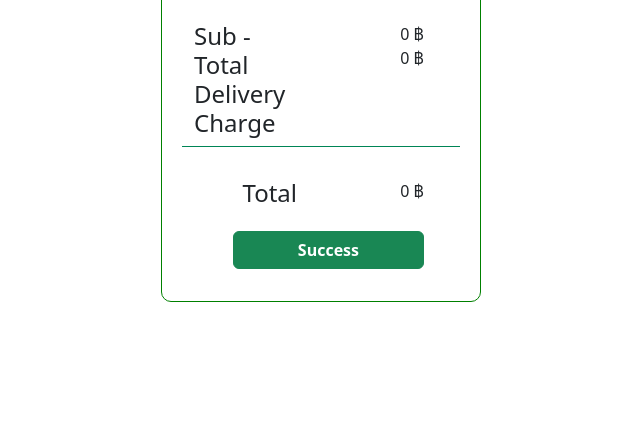
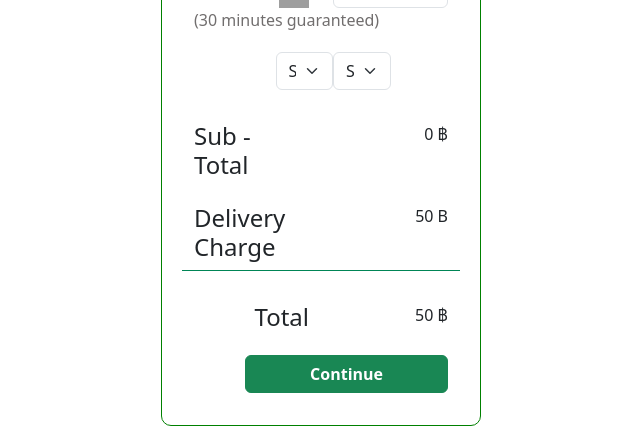
Before and after one commit to nonnnz/pizza-database-project, a PHP site: page /pages/cart.php in a window 1280 px wide. Shown: the part 2115-2541 px from the top of the page, without its empty margins (319-959 px from the left). Before the commit the page ends 2417 px from the top, so only its background shows below. Run offline with PHP 8.4, Linux system fonts and the light colour scheme; a user stored in the database is signed in; data comes from the database, SQL or seed files in the repository; grey boxes are pictures that could not be loaded.

Commit message:
Update service type

```diff
--- a/pages/cart.php
+++ b/pages/cart.php
@@ -91,7 +91,17 @@ if(isset($_POST['submit'])) {
   <script src="https://cdn.jsdelivr.net/npm/bootstrap@5.3.0-alpha1/dist/js/bootstrap.bundle.min.js" integrity="sha384-w76AqPfDkMBDXo30jS1Sgez6pr3x5MlQ1ZAGC+nuZB+EYdgRZgiwxhTBTkF7CXvN" crossorigin="anonymous"></script>
   <link href="https://cdn.jsdelivr.net/npm/bootstrap@5.3.0-alpha1/dist/css/bootstrap.min.css" rel="stylesheet" integrity="sha384-GLhlTQ8iRABdZLl6O3oVMWSktQOp6b7In1Zl3/Jr59b6EGGoI1aFkw7cmDA6j6gD" crossorigin="anonymous">
   <link rel="stylesheet" href="https://cdnjs.cloudflare.com/ajax/libs/font-awesome/4.7.0/css/font-awesome.min.css">
-
+  <script>
+    function toggleParagraph() {
+      var paragraph = document.getElementById("myParagraph");
+      var selectBar = document.getElementById("mySelect");
+      if (selectBar.value === "show") {
+        paragraph.style.display = "flex";
+      } else {
+        paragraph.style.display = "none";
+      }
+    }
+  </script>
 </head>
 
 <body>
@@ -122,38 +132,7 @@ if(isset($_POST['submit'])) {
                     </div>
                 </div>
             <?php endforeach; ?>
-            <!-- <div class="row" style="margin-top: 1em;">
-                <div class="col">
-                    <h6>Crispy Thin Large</h6>
-                    <p>Seafood Deluxe (519 ฿)</p>
-                </div>
-                <div class="col" style="text-align: center;">
-                    <p> x 1</p>
-                </div>
-                <div class="col" style="text-align: end;">
-                    279 B
-                </div>
-                <div class="col-1">
-                    <a href="#">
-                        <i class="fa fa-close" style="color: red;"></i>
-                    </a>
-                </div>
-            </div>
-            <div class="row">
-                <div class="col">
-                    <h6>Crispy Thin Large</h6>
-                    <p>Double Pepperoni (399 ฿)</p>
-                </div>
-                <div class="col" style="text-align: center;">
-                    <p> x 1</p>
-                </div>
-                <div class="col" style="text-align: end;">
-                    Free
-                </div>
-                <div class="col-1">
 
-                </div>
-            </div> -->
 
         </div>
         <div class="row" style="margin-top: 1em;">
@@ -173,20 +152,30 @@ if(isset($_POST['submit'])) {
         <div class="row" style="border-bottom: 1px solid #008556;">
             <h4>SERVICE TYPE</h4>
         </div>
+
         <div class="row" style="margin-top:1em ;">
             <div class="col">
-                <input type="radio" class="btn-check" name="options-outlined" id="success-outlined" autocomplete="off" checked>
+                <input type="radio" class="btn-check" name="output" id="success-outlined" value="credit"  checked>
                 <label class="btn btn-outline-success" for="success-outlined" style="width: 100%; height: 80px; display: flex; justify-content: center; align-items: center; text-align: center; font-weight: bold;" >30 Minutes Delivery</label>
             </div>
             <div class="col">
-                <input type="radio" class="btn-check" name="options-outlined" id="danger-outlined" autocomplete="off">
+                <input type="radio" class="btn-check" name="output" id="danger-outlined" value="true">
                 <label class="btn btn-outline-success" for="danger-outlined" style="width: 100%;  height: 80px; display: flex; justify-content: center; align-items: center; text-align: center; font-weight: bold;">Pick Up 0 B</label>
             </div>
         </div>
-        <div class="row" style="margin-top:1em ; border-bottom: 1px solid #008556;" >
+
+        <div id="output"></div>
+        <script>
+            const outputDiv = document.getElementById("output");
+            const radioButtons = document.getElementsByName("output");
+
+            function getOutput(value) {
+                switch (value) {
+                case "true":
+                    return `
+                    <div class="row" style="margin-top:1em ; border-bottom: 1px solid #008556;" >
             <h4>SELECT STORE</h4>
         </div>
-
         <div class="row" style="margin-top: 1em;">
             <div class="col-4">
                 <h4>
@@ -231,14 +220,12 @@ if(isset($_POST['submit'])) {
                 </div>
             </div>
         </div>
-        <div class="row" style="margin-top: 3em;border-bottom: 1px solid #008556; ">
+        <div class="row" style="margin-top: 2em; border-bottom: 1px solid #008556;" >
             <div class="col">
-                <h4>Sub - Total <br> Delivery Charge</h4>
+                <h4>Sub - Total</h4>
             </div>
             <div class="col" style="text-align: end; ">
-            <?php echo number_format($cart_total,0); ?> ฿ <br> 0 ฿
-            </div>
-            <div class="col-1">
+                <?php echo number_format($cart_total,0); ?> ฿
             </div>
 
         </div>
@@ -248,21 +235,156 @@ if(isset($_POST['submit'])) {
                 <h4>Total</h4>
             </div>
             <div class="col" style="text-align: end; ">
-            <?php echo number_format($cart_total,0); ?> ฿
+                <?php echo number_format($cart_total,0); ?> ฿
+            </div>
+
+        </div>
+        <div class="row">
+            <div class="col">
+                <div class="d-grid d-md-flex justify-content-md-end">
+                    <button type="button" class="btn btn-success" style="padding-left: 4em; padding-right: 4em; font-weight:bold; margin-top: 1em;">Continue</button>
+                </div>
+            </div>
+
+        </div>
+                    `;
+                case "credit":
+                    return `
+                    <div class="row" style="margin-top:1em ; border-bottom: 1px solid #008556;" >
+            <h4>DELIVERY ADDRESS</h4>
+        </div>
+
+        <div class="row mt-3">
+            <div class="col">
+                <h5>Delivery Address</h5>
+            </div>
+            <div class="col-6 d-flex">
+                <img src="https://1112.com/images/address_review.svg" style="padding-right: 1em;"  alt="">
+                <select class="form-select"  style="width: 80%;">
+                    <option selected>Open this select menu</option>
+                    <option value="1">One</option>
+                    <option value="2">Two</option>
+                    <option value="3">Three</option>
+                </select>
+            </div>
+            <div class="col">
+                <button type="button" style="width: 100%; font-weight: bold;" class="btn btn-success">Add Address</button>
+            </div>
+        </div>
+        <div class="row mt-1">
+            <div class="col">
+            </div>
+            <div class="col-6">
+                <div class="detail" style="color: #716E6E;">
+                    <br> U life apartment 6404 wongsawang 11 Wong Sawang Bang Sue 10800
+                </div>
+                <div class="phone-number" style="color:green;">
+                    <br> phone : 0943364882
+                </div>
+            </div>
+            <div class="col">
+            </div>
+        </div>
+        <div class="row mt-1">
+            <div class="col">
+                <h5>Delivery Time</h5>
+            </div>
+            <div class="col-1 d-flex justify-content-end">
+                <img src="https://1112.com/images/deliverytime_review.svg" style="width: 30px;" alt="">
+            </div>
+            <div class="col-6 d-flex justify-content-end">
+                <select class="form-select" id="mySelect" style="width: 100%;"  onchange="toggleParagraph()">
+                    <option value="">Select time</option>
+                    <option value="show">Later</option>
+                    <option value="hide">Now</option>
+                </select>
+            </div>
+            <div class="col" style="color: #716E6E;">
+                <p>(30 minutes guaranteed)</p>
+            </div>
+        </div>
+        <div class="row mt-1 " id="myParagraph">
+            <div class="col">
             </div>
             <div class="col-1">
-        </div>
-    </div>
-    <div class="row">
-        <div class="col">
-            <div class="d-grid d-md-flex justify-content-md-end">
-                <!-- <button type="button" class="btn btn-success" style="padding-left: 4em; padding-right: 4em; font-weight:bold; margin-top: 1em;">Success</button> -->
-                <form method="POST" action="">
-                    <input type="submit" name="submit" value="Success" class="btn btn-success" style="padding-left: 4em; padding-right: 4em; font-weight:bold; margin-top: 1em;">
-                </form>
+            </div>
+            <div class="col-6 d-flex justify-content-between">
+                <select class="form-select" id="mySelect"  >
+                    <option value="">Select date</option>
+                    <option value="15">15 March</option>
+                    <option value="16">16 March</option>
+                    <option value="16">17 March</option>
+                </select>
+                <select class="form-select">
+                    <option value="">Select a time</option>
+                    <!-- Loop through times in 30-minute intervals from 9:30 to 21:00 -->
+                    <?php for ($hour = 9, $minute = 30; $hour < 21 || ($hour == 21 && $minute == 0); $minute += 30) {
+                        if ($minute == 60) {
+                            $hour++;
+                            $minute = 0;
+                        }
+                        // Format the time as "hh:mm"
+                        $time = sprintf('%02d:%02d', $hour, $minute);
+                    ?>
+                      <option value="<?php echo $time; ?>"><?php echo $time; ?></option>
+                    <?php } ?>
+                </select>
+
+            </div>
+            <div class="col">
+
             </div>
         </div>
-        <div class="col-1"></div>
+        <div class="row" style="margin-top: 2em;" >
+            <div class="col">
+                <h4>Sub - Total</h4>
+            </div>
+            <div class="col" style="text-align: end; ">
+                <?php echo number_format($cart_total,0); ?> ฿
+            </div>
+
+        </div>
+        <div class="row" style="margin-top: 1em;border-bottom: 1px solid #008556; ">
+            <div class="col">
+                <h4>Delivery Charge</h4>
+            </div>
+            <div class="col" style="text-align: end; ">
+                50 B
+            </div>
+
+        </div>
+        <div class="row" style="margin-top: 2em;" >
+            <div class="col" style="text-align: end;">
+                <h4>Total</h4>
+            </div>
+            <div class="col" style="text-align: end; ">
+                <?php echo number_format($cart_total + 50,0); ?> ฿
+            </div>
+
+        </div>
+        <div class="row">
+            <div class="col">
+                <div class="d-grid d-md-flex justify-content-md-end">
+                    <button type="button" class="btn btn-success" style="padding-left: 4em; padding-right: 4em; font-weight:bold; margin-top: 1em;">Continue</button>
+                </div>
+            </div>
+
+        </div>
+                `;
+
+                }
+            }
+
+            for (const radioButton of radioButtons) {
+                radioButton.addEventListener("change", () => {
+                    outputDiv.innerHTML = getOutput(radioButton.value);
+                });
+                if (radioButton.checked) {
+                    radioButton.dispatchEvent(new Event('change'));
+                }
+            }
+        </script>
+
     </div>
 </body>
 
```
